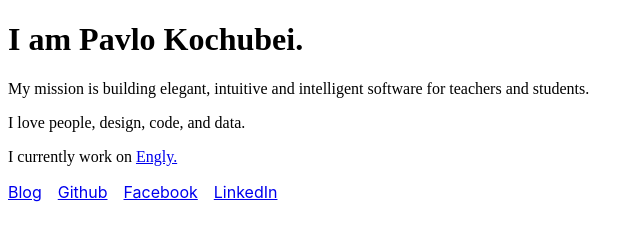
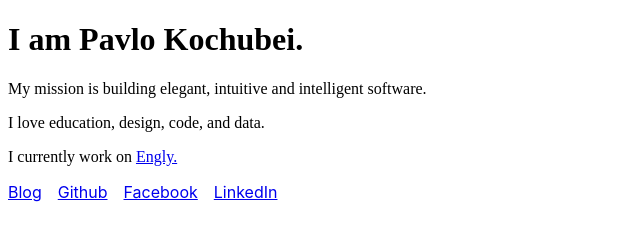
Before and after one commit to pavloko/pavlokochubei.com, a Gatsby site: page / in a window 1280 px wide. Shown: the whole page, without its empty margins (0-644 px from the left). Built offline with nearby package versions, Linux system fonts and the light colour scheme; Gatsby itself is replaced by a stand-in of ours.

Commit message:
Change mission statement

```diff
--- a/src/pages/index.js
+++ b/src/pages/index.js
@@ -7,14 +7,9 @@ class IndexPage extends React.Component {
     return (
       <main role="main">
         <h1>I am Pavlo Kochubei.</h1>
-        <p>
-          My mission is building elegant, intuitive and intelligent software for
-          teachers and students.
-        </p>
-        <p>I love people, design, code, and data.</p>
-        <p>
-          I currently work on <a href="https://www.engly.co/">Engly.</a>
-        </p>
+        <p>My mission is building elegant, intuitive and intelligent software.</p>
+        <p>I love education, design, code, and data.</p>
+        <p>I currently work on <a href="https://www.engly.co/">Engly.</a></p>
         <SocialLinks />
       </main>
     )
```
